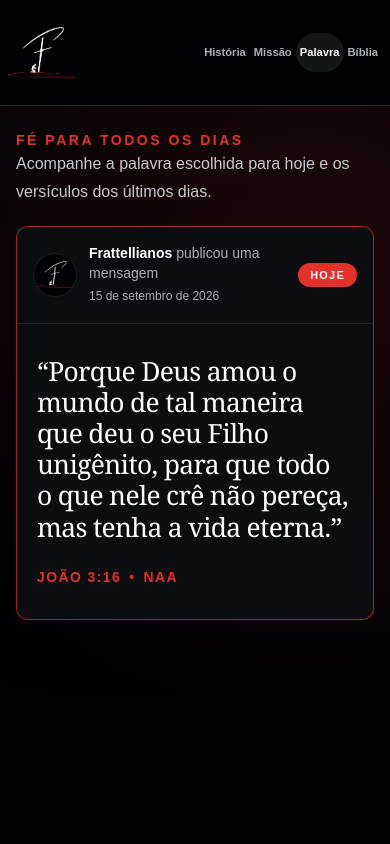
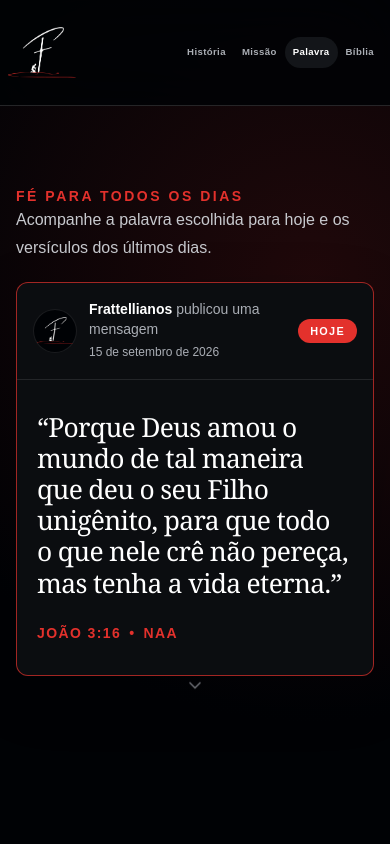
Before and after one commit to iweti/Frattellianos, a Next.js app: page /palavra in a window 390 px wide. Shown: the top 844 px of the page. Built offline with nearby package versions, Linux system fonts and the light colour scheme.

Commit message:
fix(ui): responsividade

```diff
--- a/src/app/palavra/page.tsx
+++ b/src/app/palavra/page.tsx
@@ -16,7 +16,7 @@ export default function WordPage() {
       <SiteHeader active="palavra" />
       <main className="overflow-hidden px-4">
         <section
-          className="mx-auto w-full max-w-220 py-"
+          className="mx-auto w-full max-w-220"
           aria-labelledby="word-title"
         >
           <DailyVerses />
--- a/src/components/daily-verses.tsx
+++ b/src/components/daily-verses.tsx
@@ -35,14 +35,16 @@ function FeaturedDailyCard({ entry }: { entry: DailyVerseEntry }) {
   const date = new Date(`${entry.dateKey}T12:00:00.000Z`);
 
   return (
-    <div className="min-h-[calc(100svh-69px)] max-[620px]:min-h-[calc(100svh-98px)]">
-      <p className="mb-0 mt-6 text-sm font-extrabold tracking-[0.18em] text-brand-red uppercase">
-        Fé para todos os dias
-      </p>
-      <p className="mb-5 max-w-2xl text-[clamp(1rem,1.5vw,1.15rem)] leading-7 text-[#c7c9ce]">
-        Acompanhe a palavra escolhida para hoje e os versículos dos últimos
-        dias.
-      </p>
+    <div className="grid min-h-[calc(100svh-69px)] grid-rows-[minmax(min-content,1fr)_auto_minmax(min-content,1fr)] py-6 max-[620px]:min-h-[calc(100svh-98px)]">
+      <div className="self-end pb-5">
+        <p className="mb-0 text-sm font-extrabold tracking-[0.18em] text-brand-red uppercase">
+          Fé para todos os dias
+        </p>
+        <p className="m-0 max-w-2xl text-[clamp(1rem,1.5vw,1.15rem)] leading-7 text-[#c7c9ce]">
+          Acompanhe a palavra escolhida para hoje e os versículos dos últimos
+          dias.
+        </p>
+      </div>
       <article className="overflow-hidden rounded-xl border border-brand-red/70 bg-surface shadow-[0_18px_60px_rgba(0,0,0,0.18)]">
         <header className="flex items-center gap-3 border-b border-white/10 px-5 py-4 max-[620px]:px-4">
           <BrandAvatar />
@@ -71,6 +73,24 @@ function FeaturedDailyCard({ entry }: { entry: DailyVerseEntry }) {
           </footer>
         </blockquote>
       </article>
+      <a
+        className="group inline-flex self-start justify-self-center rounded-full p-2 text-muted/60 transition-colors hover:text-brand-red focus-visible:outline-2 focus-visible:outline-offset-2 focus-visible:outline-brand-red motion-safe:animate-bounce motion-reduce:animate-none"
+        href="#previous-days-title"
+        aria-label="Ver últimos dias"
+      >
+        <svg
+          className="size-5"
+          viewBox="0 0 24 24"
+          fill="none"
+          stroke="currentColor"
+          strokeWidth="2"
+          strokeLinecap="round"
+          strokeLinejoin="round"
+          aria-hidden="true"
+        >
+          <path d="m6 9 6 6 6-6" />
+        </svg>
+      </a>
     </div>
   );
 }
@@ -120,7 +140,7 @@ export async function DailyVerses() {
           <section className="mt-12" aria-labelledby="previous-days-title">
             <div className="mb-5 flex items-end justify-between gap-4">
               <h2
-                className="font-serif text-[clamp(1.5rem,3vw,2rem)] font-normal"
+                className="scroll-mt-24 font-serif text-[clamp(1.5rem,3vw,2rem)] font-normal"
                 id="previous-days-title"
               >
                 Últimos dias
--- a/src/components/layout/site-header.tsx
+++ b/src/components/layout/site-header.tsx
@@ -8,7 +8,7 @@ type PublicRoute = "historia" | "palavra" | "missao" | "biblia";
 
 export function SiteHeader({ active }: { active: PublicRoute }) {
   const linkClasses =
-    "rounded-full px-4 py-[0.7rem] text-[0.9rem] font-bold tracking-[0.04em] text-muted no-underline hover:bg-surface-soft hover:text-white max-[620px]:px-1 max-[620px]:text-[0.7rem] max-[620px]:tracking-normal";
+    "rounded-full px-4 py-[0.7rem] text-[0.9rem] font-bold tracking-[0.04em] text-muted no-underline hover:bg-surface-soft hover:text-white max-[420px]:text-[0.6rem] max-[620px]:p-2";
 
   return (
     <header className="sticky top-0 z-10 px-4 flex w-full items-center justify-between gap-8 border-b border-white/[0.14] bg-brand-black/85 backdrop-blur-2xl max-[620px]:px-2 max-[620px]:py-[0.9rem]">
```
Also changed, not shown: 1 other file (tests, documents, lock files or other folders).
